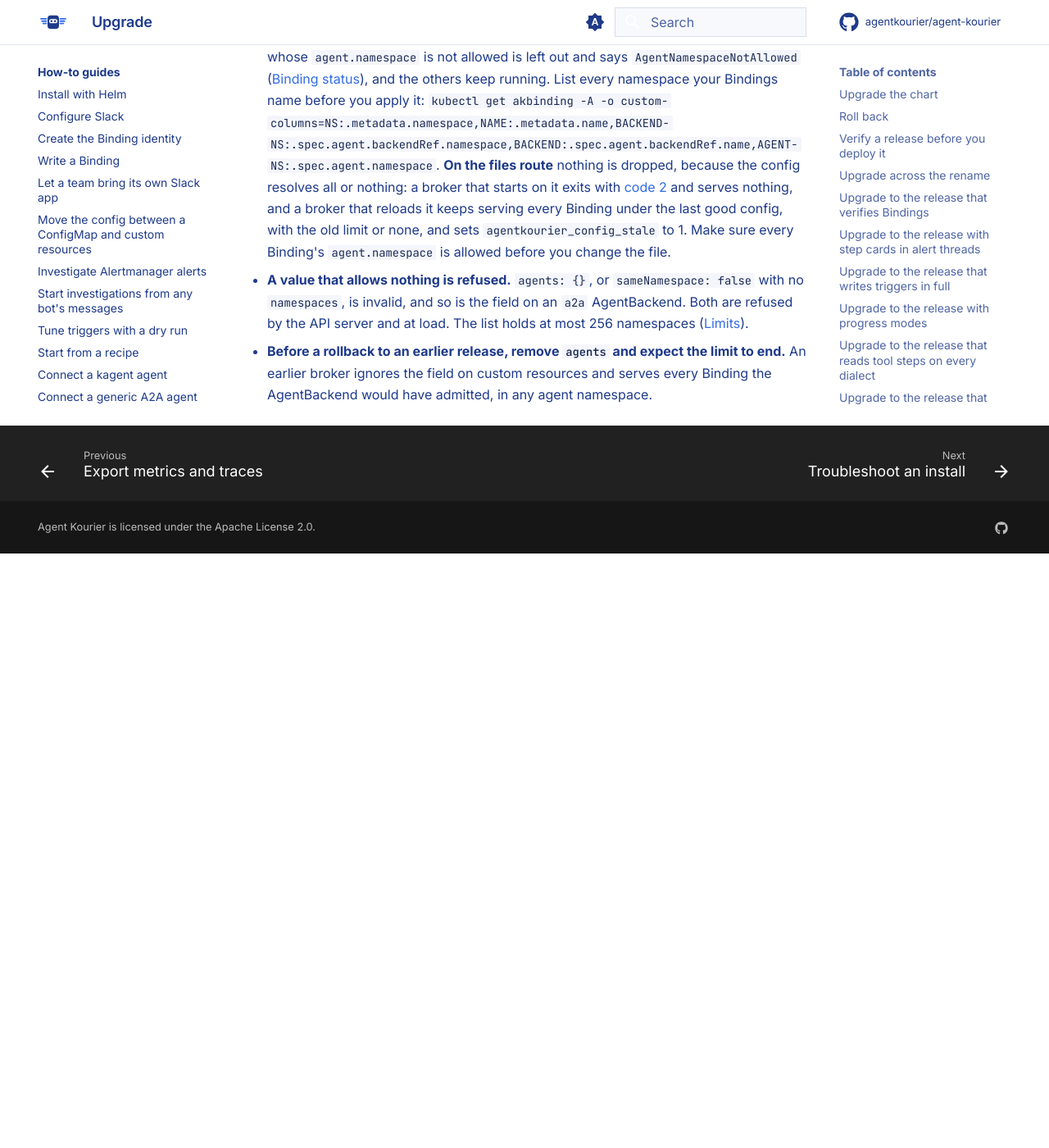
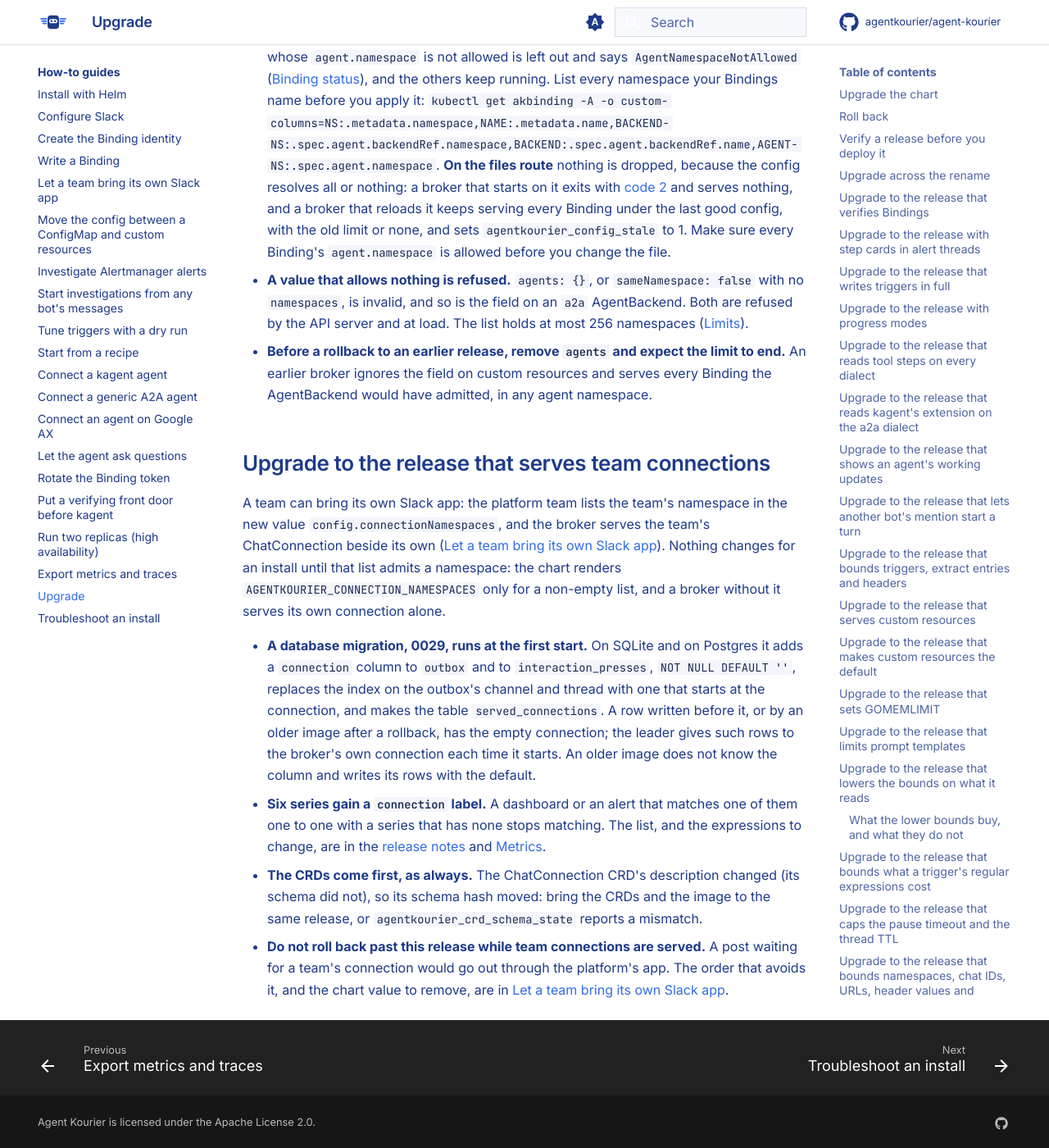
Before and after one commit to agentkourier/agent-kourier, an MkDocs documentation site: the page built from docs/how-to/upgrade.md, in a window 1280 px wide and 1400 px high, scrolled down 33304 px. Shown: the whole window at 82% size. Built offline with MkDocs 1.6.1 and Material for MkDocs 9.7.7, drawn with Linux system fonts in a browser that asks for light colours; comment, search, counter and statistics services are not loaded; before the commit the page ends 33979 px from its top, so only the background shows below that.

Commit message:
docs(upgrade): add the upgrade to the release that serves team connections
A section in Upgrade: migration 0029 (columns with a default, the index, served_connections),
nothing changing until config.connectionNamespaces admits a namespace, the metric label
break, the CRD description change and a link to the rollback order in the team how-to.
The how-to also says what the supervisor does when an older connection whose token Slack
rejected at the identity call is fixed: it takes the app and the younger connection is
stopped in the same look (read from internal/broker/supervisor.go reconcile, not run).
That an older image ignores the column is the migration file's own comment, not run.

```diff
--- a/docs/how-to/upgrade.md
+++ b/docs/how-to/upgrade.md
@@ -790,3 +790,18 @@
   The list holds at most 256 namespaces ([Limits](../reference/limits.md)).
 - **Before a rollback to an earlier release, remove `agents` and expect the limit to end.** An earlier broker ignores the field on custom resources and serves every Binding the AgentBackend would
   have admitted, in any agent namespace.
+
+## Upgrade to the release that serves team connections
+
+A team can bring its own Slack app: the platform team lists the team's namespace in the new value `config.connectionNamespaces`, and the broker serves the team's ChatConnection beside its own
+([Let a team bring its own Slack app](team-slack-app.md)). Nothing changes for an install until that list admits a namespace: the chart renders `AGENTKOURIER_CONNECTION_NAMESPACES` only for a
+non-empty list, and a broker without it serves its own connection alone.
+
+- **A database migration, 0029, runs at the first start.** On SQLite and on Postgres it adds a `connection` column to `outbox` and to `interaction_presses`, `NOT NULL DEFAULT ''`, replaces the index on the outbox's
+  channel and thread with one that starts at the connection, and makes the table `served_connections`. A row written before it, or by an older image after a rollback, has the empty connection; the leader gives
+  such rows to the broker's own connection each time it starts. An older image does not know the column and writes its rows with the default.
+- **Six series gain a `connection` label.** A dashboard or an alert that matches one of them one to one with a series that has none stops matching. The list, and the expressions to change, are in
+  the [release notes](../release-notes.md#version-030-unreleased) and [Metrics](../reference/metrics.md#series-by-connection).
+- **The CRDs come first, as always.** The ChatConnection CRD's description changed (its schema did not), so its schema hash moved: bring the CRDs and the image to the same release, or `agentkourier_crd_schema_state` reports a mismatch.
+- **Do not roll back past this release while team connections are served.** A post waiting for a team's connection would go out through the platform's app. The order that avoids it, and the chart value to remove, are in
+  [Let a team bring its own Slack app](team-slack-app.md#take-it-back).
```
Also changed, not shown: docs/how-to/team-slack-app.md (+5 -0 lines).
